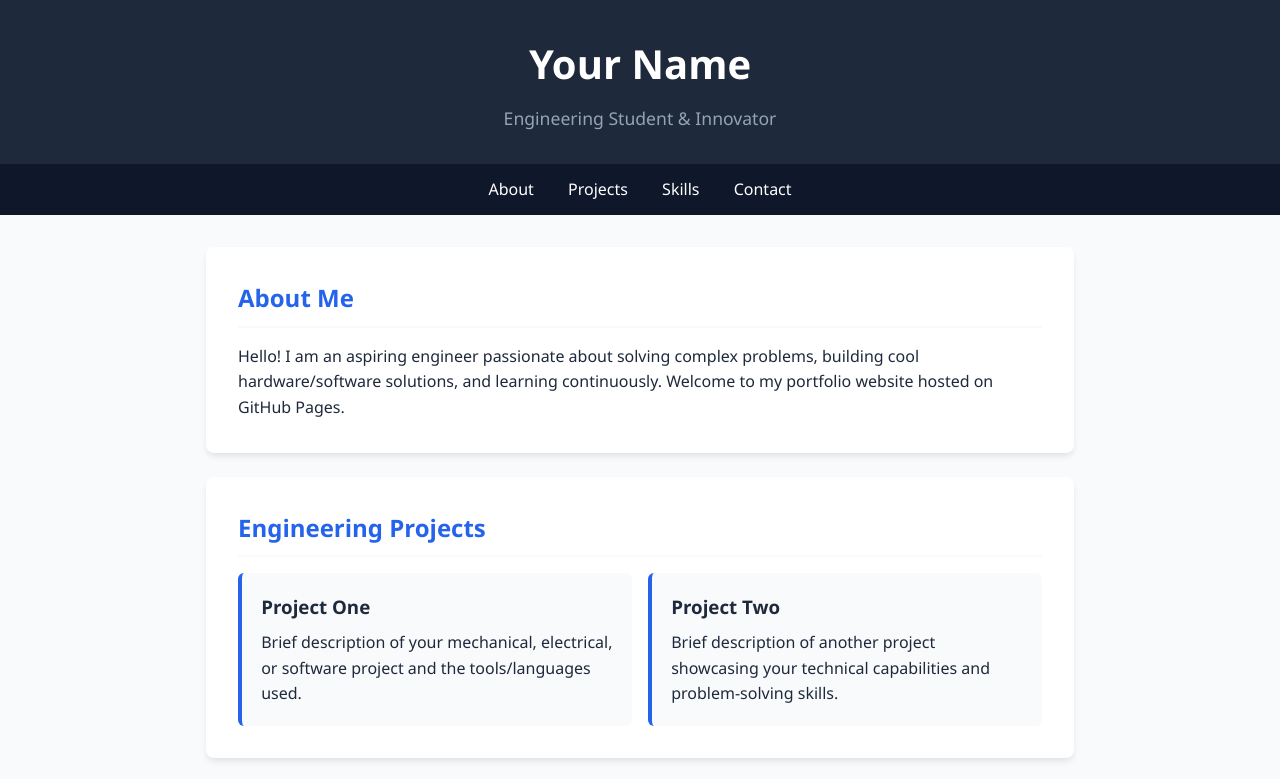
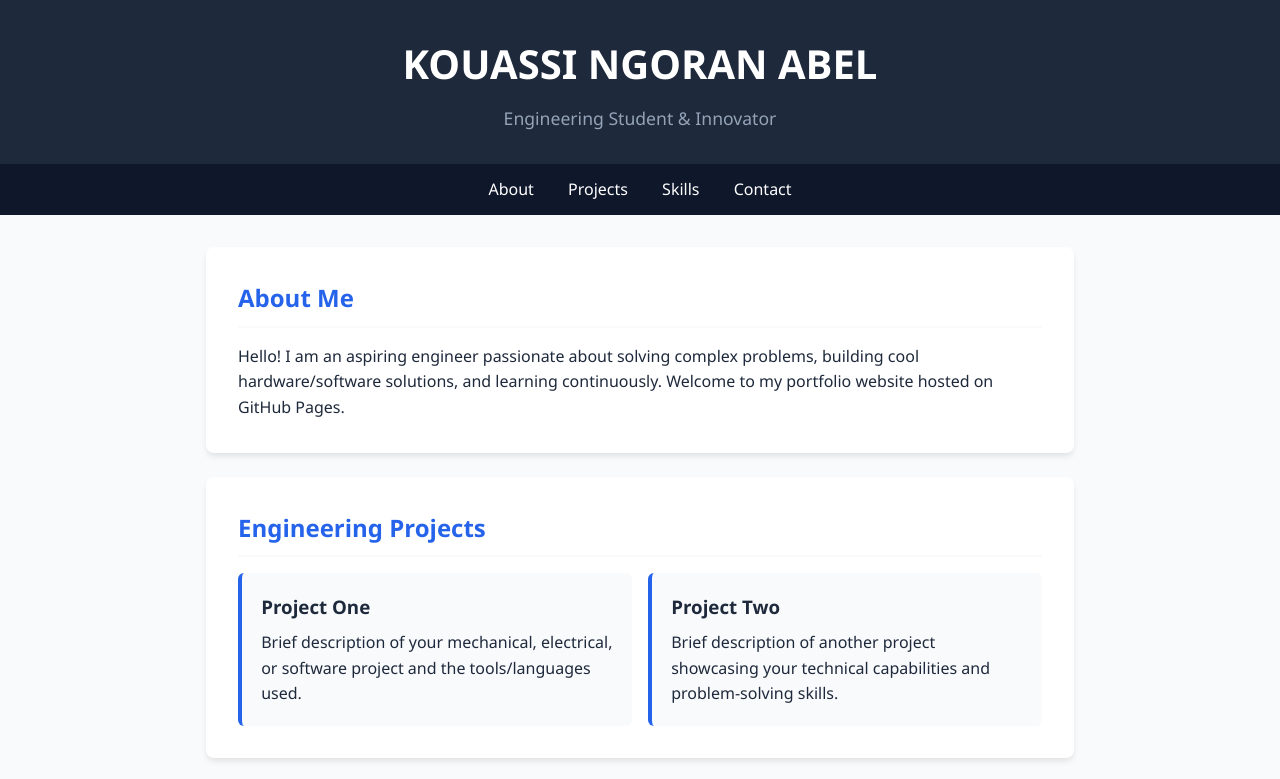
Before and after one commit to Ngoran81/ngoranabelkouassi2.github.io, a plain HTML site: page index.html in a window 1280 px wide. Shown: the top 779 px of the page. Drawn offline with Linux system fonts and the light colour scheme.

Commit message:
Update header with name KOUASSI NGORAN ABEL

```diff
--- a/index.html
+++ b/index.html
@@ -95,7 +95,7 @@
 <body>
 
     <header>
-        <h1>Your Name</h1>
+        <h1> KOUASSI NGORAN ABEL </h1>
         <p>Engineering Student & Innovator</p>
     </header>
 
```
